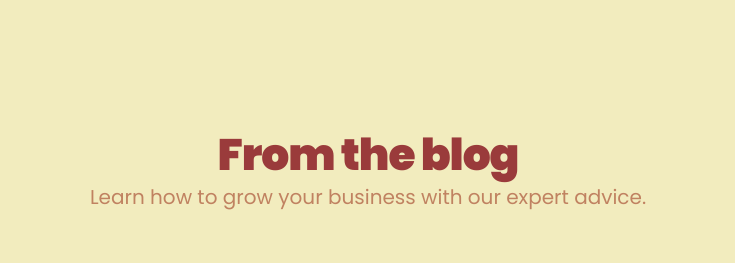
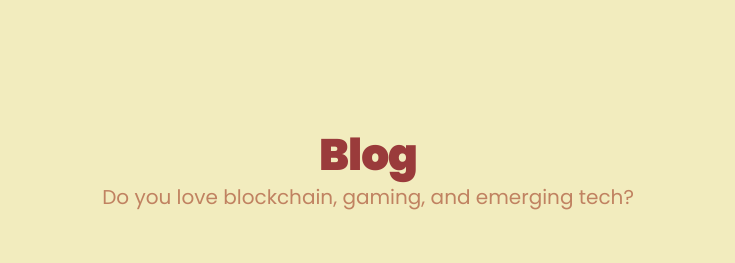
Before and after one commit to LLC-Fasty/LinkListCircleWeb, a Next.js app: page / in a window 1280 px wide. Shown: the part 4360-4623 px from the top of the page, without its empty margins (272-1007 px from the left). Built offline with nearby package versions, Linux system fonts and the light colour scheme; no server answers; the database is empty.

Commit message:
Update blogs.tsx

```diff
--- a/src/app/components/blogs.tsx
+++ b/src/app/components/blogs.tsx
@@ -70,9 +70,9 @@ const Blogs = () => {
     <div id='blogs' className="py-24 sm:py-32 mt-[100px] z-0">
       <div className="mx-auto max-w-7xl px-6 lg:px-8">
         <div className="mx-auto max-w-full lg:mx-0 text-center">
-          <h2 className="text-3xl font-black tracking-tight text-[#9A3B3B] sm:text-[44px]">From the blog</h2>
+          <h2 className="text-3xl font-black tracking-tight text-[#9A3B3B] sm:text-[44px]">Blog</h2>
           <p className="mt-2 text-xl font-medium leading-8 text-[#C08261]">
-            Learn how to grow your business with our expert advice.
+            Do you love blockchain, gaming, and emerging tech?
           </p>
         </div>
         <div className="mx-auto mt-10 max-w-2xl border-t border-[#9A3B3B] pt-10 sm:mt-16 sm:pt-16 lg:mx-0 lg:max-w-none">
```
